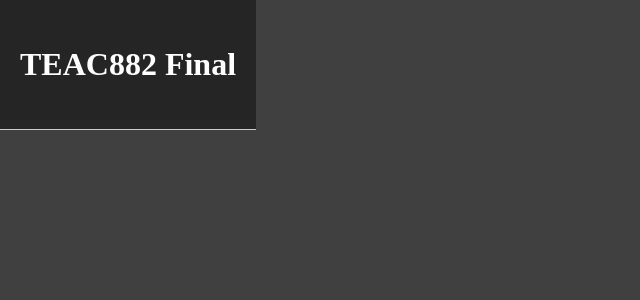
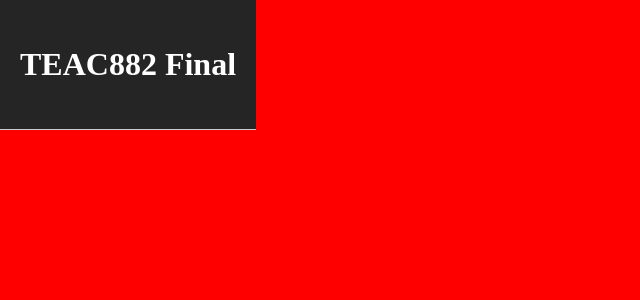
Before and after one commit to tuggeneven/neo4jfinal, a Next.js app: page / in a window 1280 px wide. Shown: the top 300 px of the page, without its empty margins (0-640 px from the left). Built offline with nearby package versions, Linux system fonts and the light colour scheme.

Commit message:
first matching

```diff
--- a/styles/index.css
+++ b/styles/index.css
@@ -8,8 +8,9 @@ body{
     flex-direction: row;
     flex-wrap: wrap;
     margin: 0;
-    background: #404040;
+    background: red;
 }
+
 header{
     width: 100%;
     height: 130px;
```
